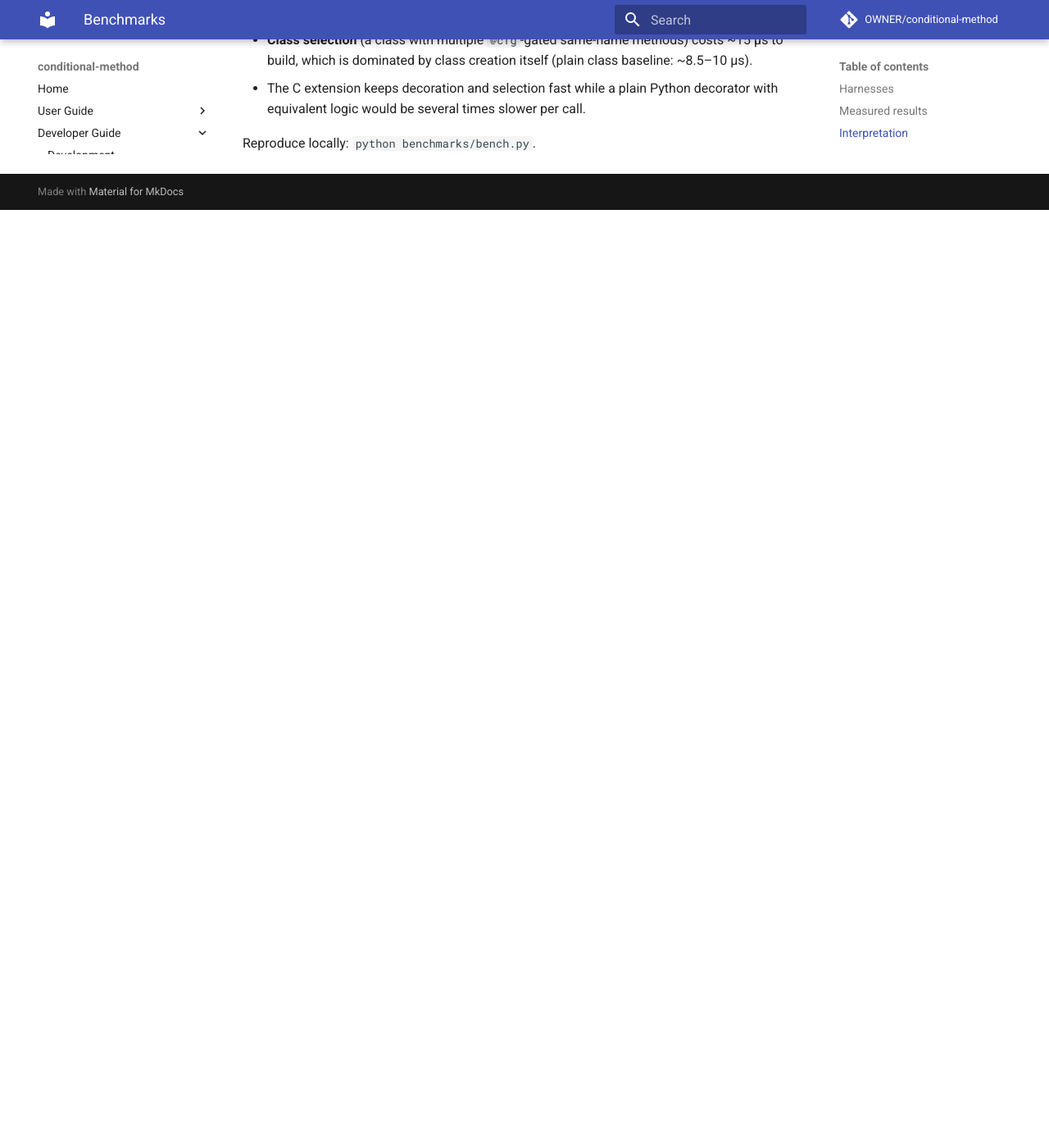
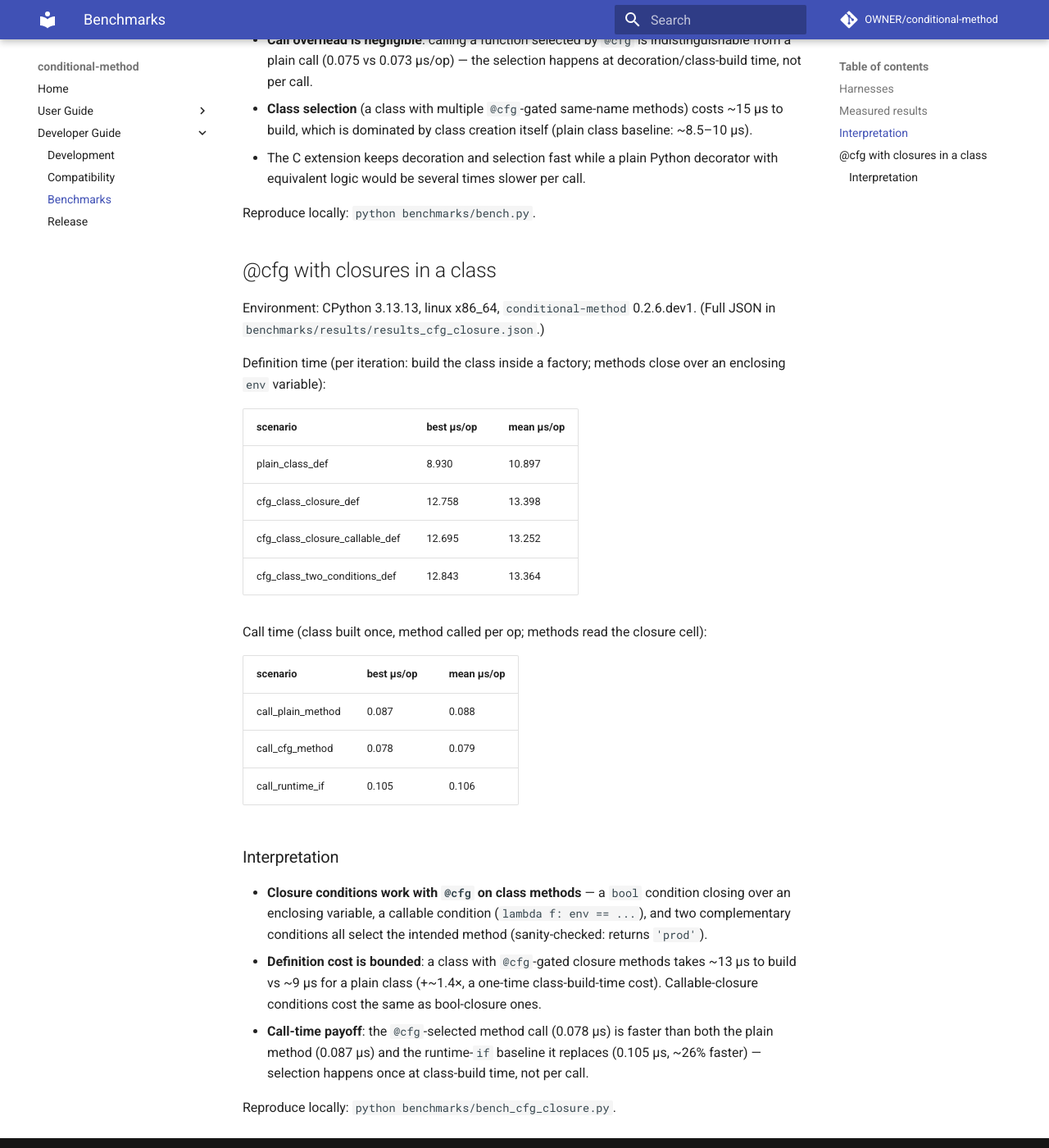
Before and after one commit to jymchng/conditional-method, an MkDocs documentation site: the page built from docs/benchmarks.md, in a window 1280 px wide and 1400 px high, scrolled down 1312 px. Shown: the whole window at 82% size. Built offline with MkDocs 1.6.1 and Material for MkDocs 9.7.7, drawn with Linux system fonts in a browser that asks for light colours; comment, search, counter and statistics services are not loaded; before the commit the page ends 1568 px from its top, so only the background shows below that; some of the changed text lies outside the part shown.

Commit message:
docs: document @cfg-with-closures-in-a-class benchmark
Adds a 'bench_cfg_closure' harness to the Benchmarks page (definition-time
and call-time tables + interpretation) and points at the committed
results_cfg_closure.json.

```diff
--- a/docs/benchmarks.md
+++ b/docs/benchmarks.md
@@ -5,6 +5,10 @@
 - **Standalone** — `python benchmarks/bench.py` runs a reproducible timeit
   harness (100 000 loops, 5 repeats) and writes
   `benchmarks/results/results.json` (committed) plus a table to stdout.
+- **Closures in a class** — `python benchmarks/bench_cfg_closure.py` measures
+  `@cfg` with closure conditions on class methods (definition time and call
+  time vs plain/runtime-if baselines); writes
+  `benchmarks/results/results_cfg_closure.json` (committed).
 - **pytest-benchmark** — `nox -s benchmark` runs `tests/benchmark.py` with
   `pytest-benchmark`, giving statistical comparison across runs.
 
@@ -42,3 +46,44 @@
   decorator with equivalent logic would be several times slower per call.
 
 Reproduce locally: `python benchmarks/bench.py`.
+
+## @cfg with closures in a class
+
+Environment: CPython 3.13.13, linux x86_64, `conditional-method` 0.2.6.dev1.
+(Full JSON in `benchmarks/results/results_cfg_closure.json`.)
+
+Definition time (per iteration: build the class inside a factory; methods
+close over an enclosing `env` variable):
+
+| scenario | best µs/op | mean µs/op |
+|---|---|---|
+| plain_class_def | 8.930 | 10.897 |
+| cfg_class_closure_def | 12.758 | 13.398 |
+| cfg_class_closure_callable_def | 12.695 | 13.252 |
+| cfg_class_two_conditions_def | 12.843 | 13.364 |
+
+Call time (class built once, method called per op; methods read the closure
+cell):
+
+| scenario | best µs/op | mean µs/op |
+|---|---|---|
+| call_plain_method | 0.087 | 0.088 |
+| call_cfg_method | 0.078 | 0.079 |
+| call_runtime_if | 0.105 | 0.106 |
+
+### Interpretation
+
+- **Closure conditions work with `@cfg` on class methods** — a `bool`
+  condition closing over an enclosing variable, a callable condition
+  (`lambda f: env == ...`), and two complementary conditions all select the
+  intended method (sanity-checked: returns `'prod'`).
+- **Definition cost is bounded**: a class with `@cfg`-gated closure methods
+  takes ~13 µs to build vs ~9 µs for a plain class (+~1.4×, a one-time
+  class-build-time cost). Callable-closure conditions cost the same as
+  bool-closure ones.
+- **Call-time payoff**: the `@cfg`-selected method call (0.078 µs) is faster
+  than both the plain method (0.087 µs) and the runtime-`if` baseline it
+  replaces (0.105 µs, ~26% faster) — selection happens once at class-build
+  time, not per call.
+
+Reproduce locally: `python benchmarks/bench_cfg_closure.py`.
```
